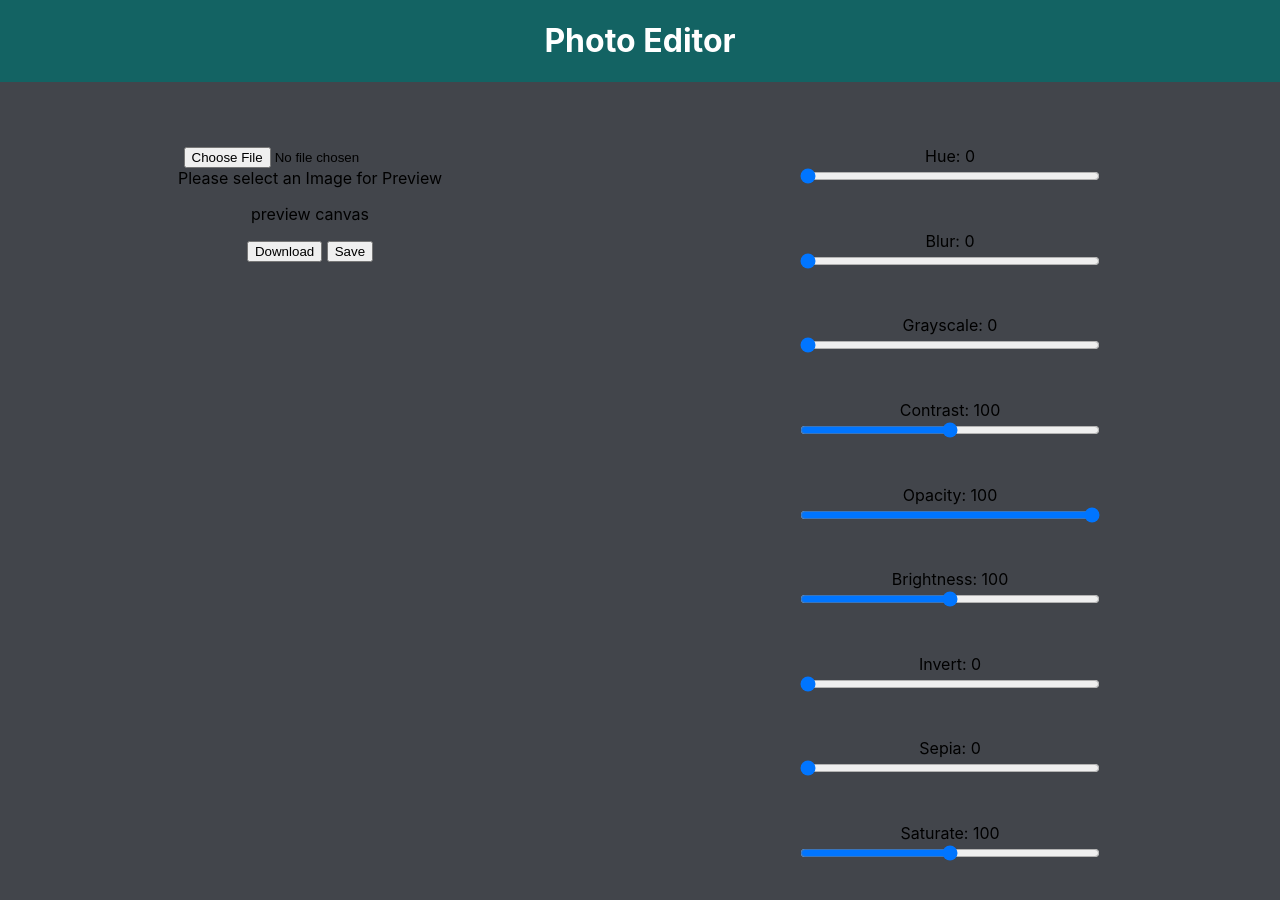
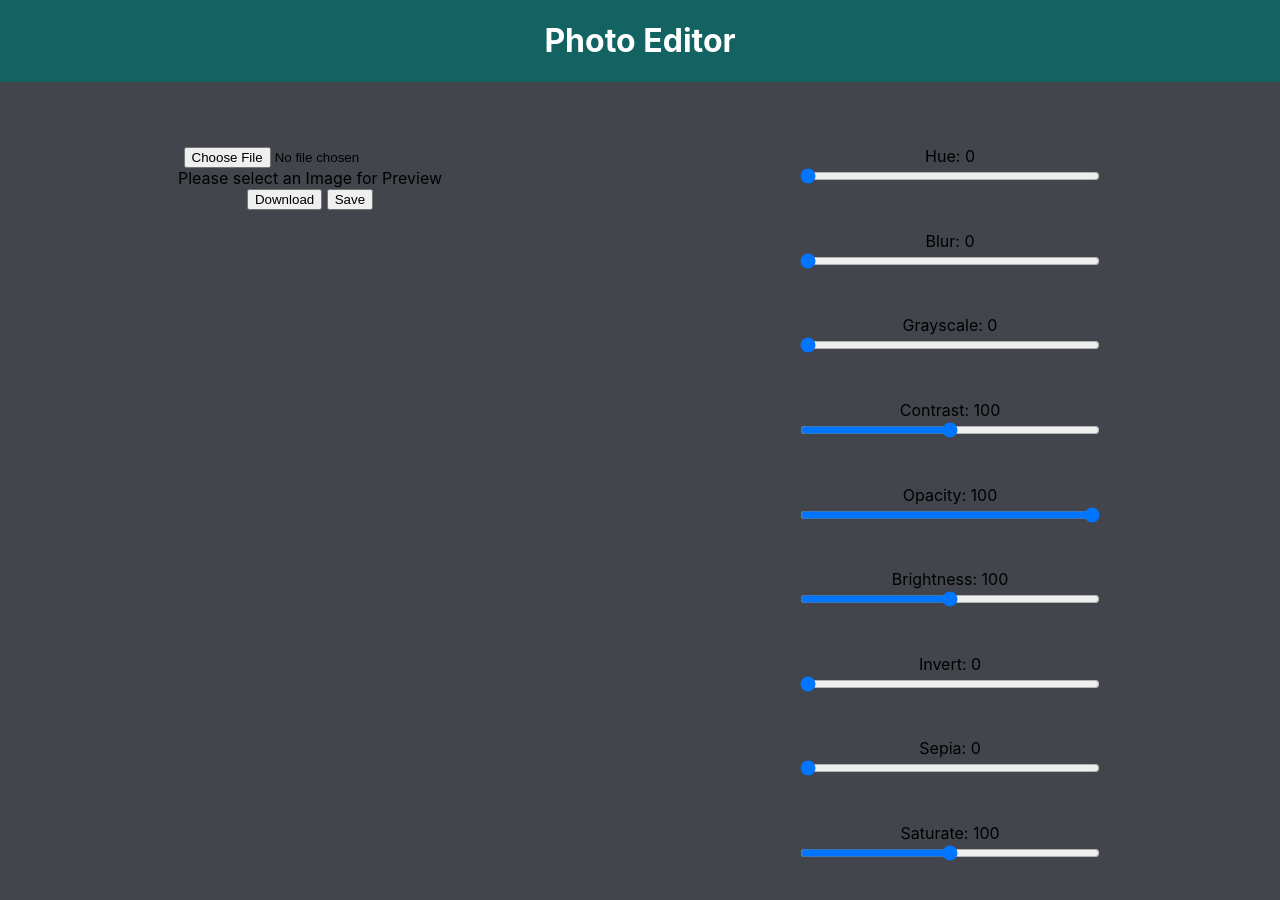
Before and after one commit to liyaSileshi/fame, a React (Create React App) app: page / in a window 1280 px wide. Shown: the top 900 px of the page. Built offline with nearby package versions, Linux system fonts and the light colour scheme.

Commit message:
githubpages

```diff
--- a/src/editor.js
+++ b/src/editor.js
@@ -85,7 +85,6 @@ class Editor extends Component {
 
     render() {
       const filterStyle = this.getFilterStyle()
-
       let $imagePreview = (<div className="previewText image-container">Please select an Image for Preview</div>);
     if (this.state.imagePreviewUrl) {
       $imagePreview = (<div className="image-container" ><img src={this.state.imagePreviewUrl}style={filterStyle}
@@ -100,13 +99,11 @@ class Editor extends Component {
         <div class='container'>
           <div>
             <input type="file" name="avatar" onChange={this.fileChangedHandler} />
-
             {$imagePreview} {/*chosen image from file upload*/}
-            <p>preview canvas</p>
             <canvas width="500" height="500" ref={this.imagePreviewCanvasRef}></canvas>
 
             <button onClick={this.handleDownloadClick}>Download</button> {/*handles download button*/}
-            <button onClick = {this.saveOnCanvas}>Save</button>
+            <button onClick = {this.saveOnCanvas}>Save</button> {/*saves image to canvas*/}
           </div>
 
           <div>
```
